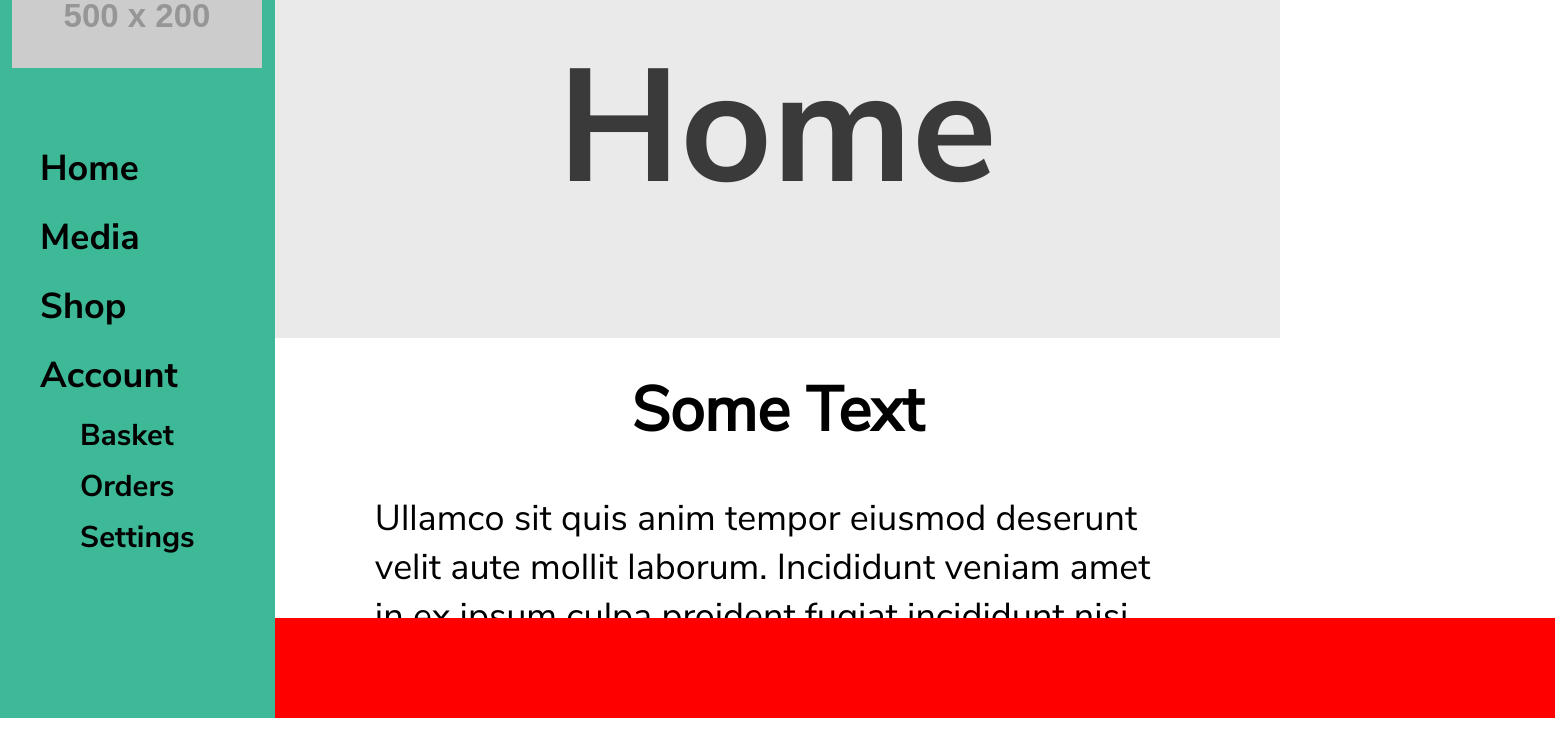
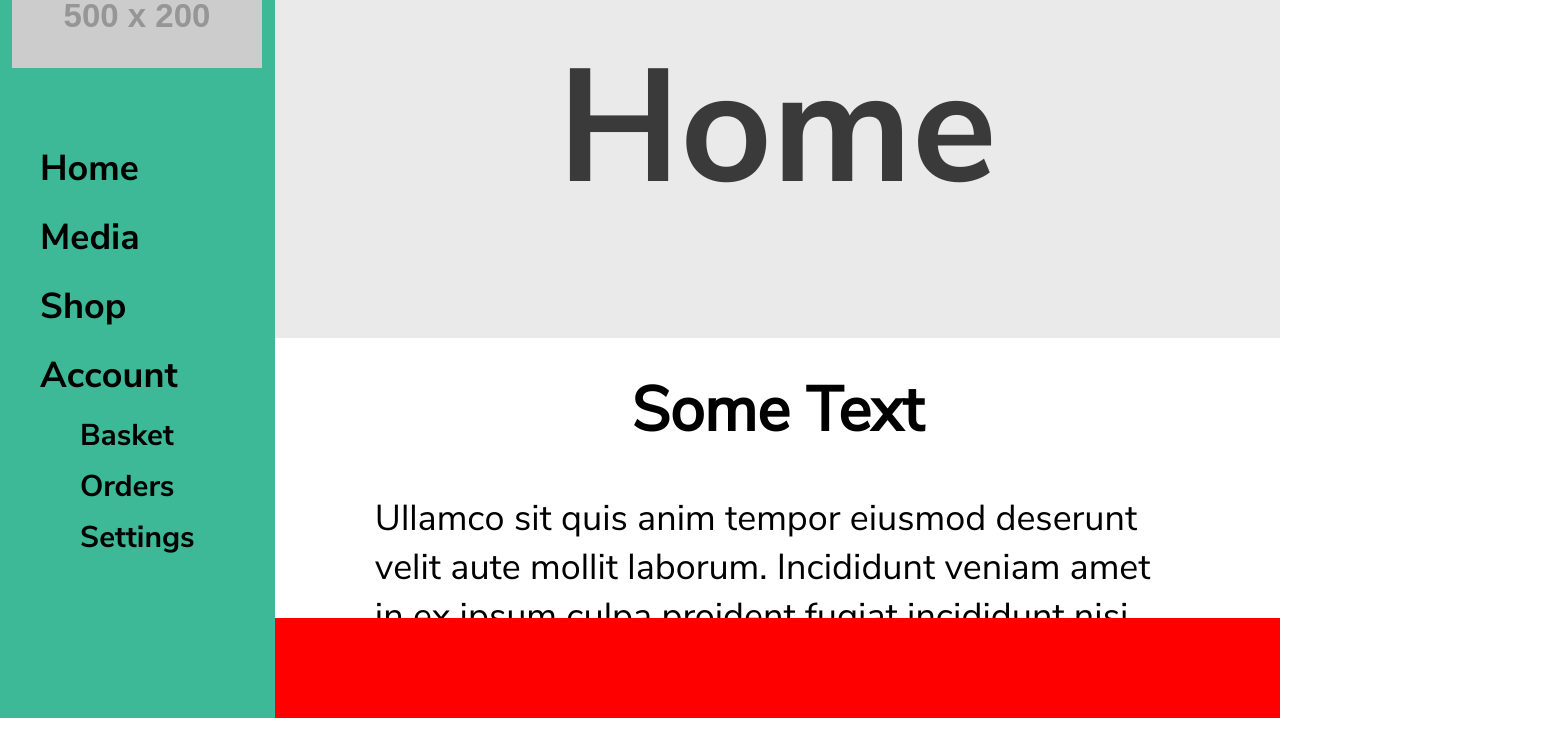
Before and after one commit to CameronJYoung/camerons-shop, a React (Create React App) app in the folder frontend/: page / in a window 1280 px wide. Shown: the part 82-838 px from the top of the page, 1555 px wide, since content can reach past the window. Before the commit the page ends 800 px from the top, so only its background shows below. Built offline with nearby package versions, Linux system fonts and the light colour scheme.

Commit message:
updated music player css

```diff
--- a/frontend/src/components/MusicPlayer/MusicPlayer.css
+++ b/frontend/src/components/MusicPlayer/MusicPlayer.css
@@ -5,5 +5,5 @@
 	z-index: 2000;
 	display: block;
 	bottom: 0;
-    position: absolute;
+	position: sticky;
 }
```
Also changed, not shown: 1 other file (tests, documents, lock files or other folders). Lines whose indentation alone changed are shown as unchanged.
